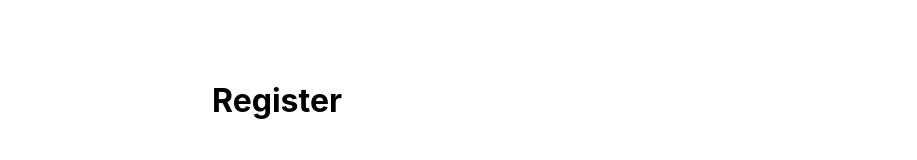
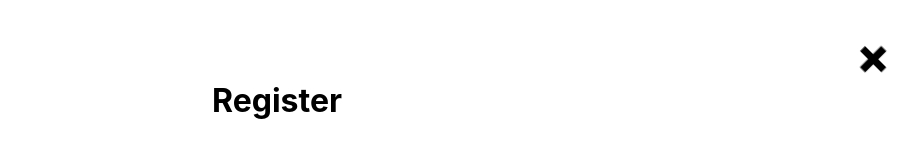
Before and after one commit to Humera-ik/junction, a React (Create React App) app: page /register in a window 1280 px wide. Shown: the top 160 px of the page, without its empty margins (363-1280 px from the left). Built offline with nearby package versions, Linux system fonts and the light colour scheme.

Commit message:
added hover

```diff
--- a/src/Components/Home.css
+++ b/src/Components/Home.css
@@ -19,8 +19,8 @@
   text-decoration: none;
   color: black;
 }
-#Link:hover {
-  color: blue;
+#link:hover {
+  color: rgba(0, 0, 0, 0.395);
 }
 .main {
   padding-top: 50px;
@@ -48,6 +48,9 @@
   border-radius: 7px;
   border: none;
 }
+#btn-log:hover {
+  background-color: #532c5976;
+}
 #btn-reg {
   background-color: black;
   color: white;
@@ -56,4 +59,8 @@
   width: 113px;
   height: 40px;
   border-radius: 7px;
+  border: none;
 }
+#btn-reg:hover {
+  background-color: rgba(0, 0, 0, 0.395);
+}
--- a/src/Components/Register.css
+++ b/src/Components/Register.css
@@ -47,3 +47,20 @@ input {
   padding: 12px;
   margin: 10px;
 }
+#cross {
+  position: fixed;
+  top: 20px;
+  right: 20px;
+  font-size: 60px;
+  transform: rotate(45deg);
+  font-weight: bold;
+  text-decoration: none;
+  color: black;
+}
+#cross:hover {
+  color: rgba(0, 0, 0, 0.395);
+}
+#btn:hover {
+  background-color: #d5dff6c1;
+  cursor: pointer;
+}
--- a/src/Components/Register.jsx
+++ b/src/Components/Register.jsx
@@ -1,4 +1,5 @@
 import "./Register.css";
+import { Link } from "react-router-dom";
 
 export function Register() {
   return (
@@ -19,6 +20,9 @@ export function Register() {
       <br />
       <br />
       <input id="btn" type="submit" value="Create Account" />
+      <Link to="/">
+        <b id="cross">+</b>
+      </Link>
     </div>
   );
 }
```
